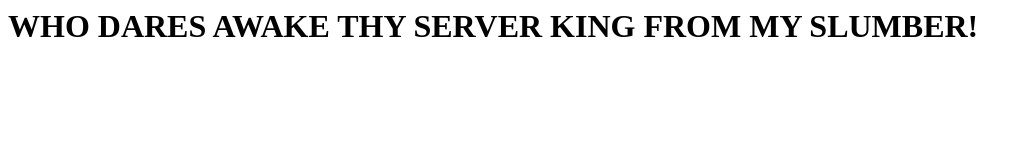
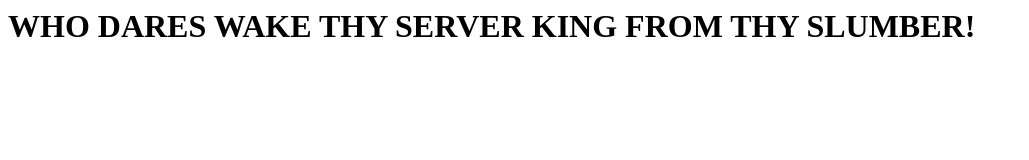
Before and after one commit to JSenk347/web-server, a plain HTML site: page www/index.html in a window 1280 px wide. Shown: the whole page, without its empty margins (0-1029 px from the left). Drawn offline with Linux system fonts and the light colour scheme.

Commit message:
grammatically correct server msg

```diff
--- a/www/index.html
+++ b/www/index.html
@@ -1 +1 @@
-<h1>WHO DARES AWAKE THY SERVER KING FROM MY SLUMBER!</h1>
+<h1>WHO DARES WAKE THY SERVER KING FROM THY SLUMBER!</h1>
```
